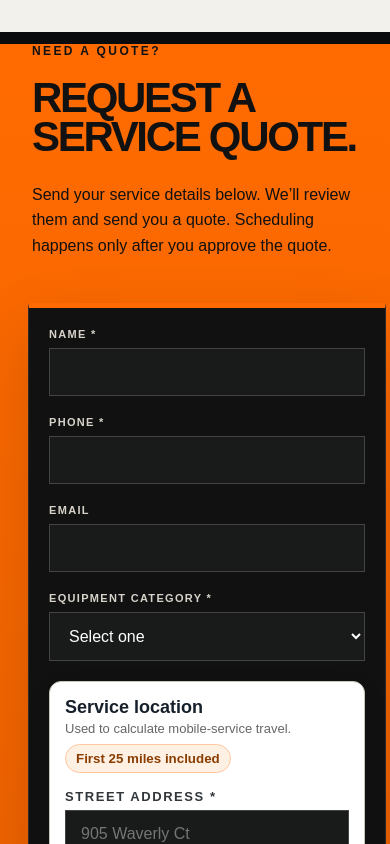
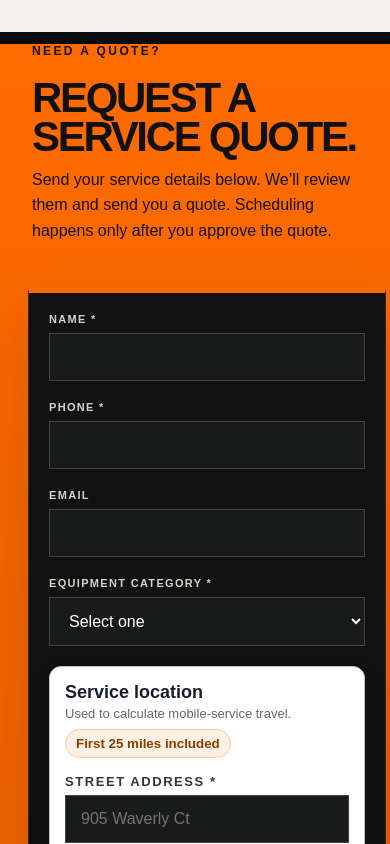
Before and after one commit to MattChampagne/ultimate-wrenchworks-, a Next.js app: page / in a window 390 px wide. Shown: the part 3738-4582 px from the top of the page. Built offline with nearby package versions, Linux system fonts and the light colour scheme.

Commit message:
Tighten schedule intro title and description spacing

```diff
--- a/app/customer-v119.css
+++ b/app/customer-v119.css
@@ -39,3 +39,13 @@
   .serviceAddressGrid label:nth-of-type(2){grid-column:1/-1}
   .serviceTravelResult{padding:12px}
 }
+
+
+/* Tighten schedule intro spacing */
+.scheduleIntro h2{margin-bottom:12px}
+.scheduleIntro>p:not(.kicker){margin-top:0}
+.scheduleIntro .kicker{margin-bottom:10px}
+@media(max-width:800px){
+  .scheduleIntro h2{margin-bottom:10px}
+  .scheduleIntro>p:not(.kicker){margin-top:0}
+}
```
